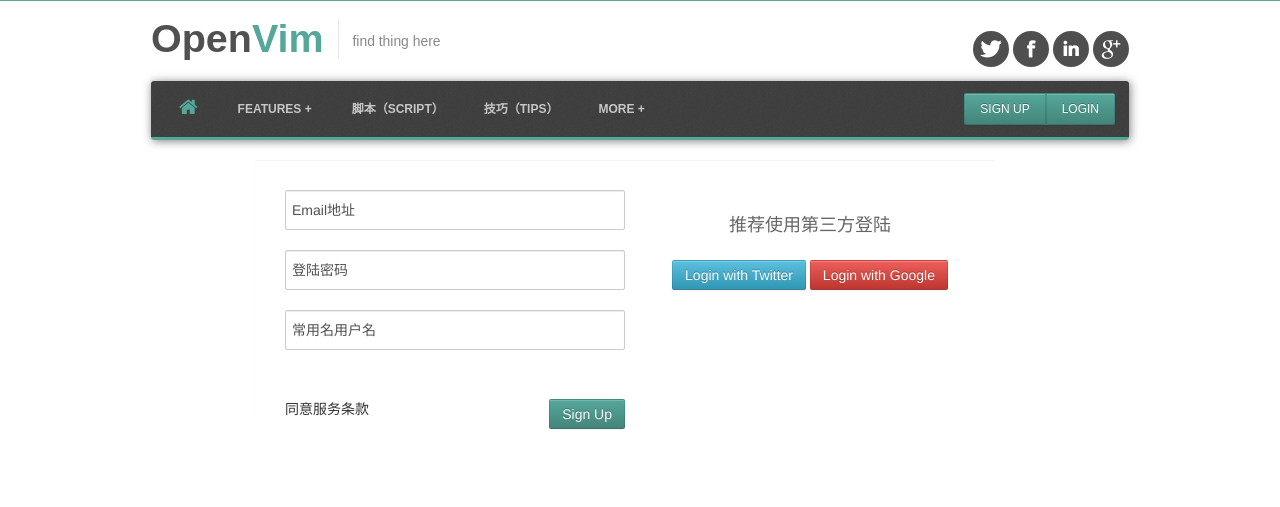
After one commit to foursking/openvim, a CodeIgniter app: page /index.php/tips/signup in a window 1280 px wide. The commit adds this page. Shown: the top 507 px of the page. Run offline with CodeIgniter, Linux system fonts and the light colour scheme; some web fonts are replaced.

Commit message:
修改注册页面

```diff
--- a/application/controllers/tips.php
+++ b/application/controllers/tips.php
@@ -76,5 +76,13 @@ class Tips extends CI_Controller
         $this->load->view('footer_view');
     }
 
+    public function signup()
+    {
+        $this->load->view('header_view');
+        $this->load->view('signup_view');
+    }
+
+
+
 
 }
--- a/application/views/header_view.php
+++ b/application/views/header_view.php
@@ -51,34 +51,6 @@
 <div id="navigation" class="wrapper">
   <div class="navbar  navbar-static-top">
 
-    <!--Hidden Header Region-->
-    <div class="header-hidden">
-      <div class="header-hidden-inner container">
-        <div class="row-fluid">
-          <div class="span4">
-            <h3>About Us</h3>
-            <p>Making the web a prettier place one template at a time! We make beautiful, quality, responsive Drupal & web templates!</p>
-            <a href="about.html" class="btn btn-mini btn-primary">Find out more</a> </div>
-          <div class="span4">
-            <!--@todo: replace with company contact details-->
-            <h3>Contact Us</h3>
-            <address>
-            <p><abbr title="Phone"><i class="icon-phone"></i></abbr> 019223 8092344</p>
-            <p><abbr title="Email"><i class="icon-envelope"></i></abbr> info@themelize.me</p>
-            <p><abbr title="Address"><i class="icon-home"></i></abbr> Sunshine House, Sunville. SUN12 8LU.</p>
-            </address>
-          </div>
-          <div class="span4">
-            <!--Colour Switch for demo - @todo: remove in production-->
-            <div class="colour-switcher">
-              <h3>Theme Colours</h3>
-              <a href="#green" class="green active _tooltip" data-placement="bottom" data-original-title="Green (Default)">Green</a> <a href="#red" class="red _tooltip" data-placement="bottom" data-original-title="Red">Red</a> <a href="#blue" class="blue _tooltip" data-placement="bottom" data-original-title="Blue">Blue</a>
-              <p>Cookies are NOT enabled so colour selection is not persistent.</p>
-            </div>
-          </div>
-        </div>
-      </div>
-    </div>
 
     <!--Header & Branding region-->
     <div class="header">
@@ -94,7 +66,6 @@
 
           <!--header rightside-->
           <div class="span6">
-            <div id="header-hidden-link"> <a href="#" class="show-hide" title="Click me you'll get a surprise" data-target=".header-hidden"><i></i>Open</a> </div>
 
             <!--social media icons-->
             <div class="social-media pull-right">
--- /dev/null
+++ b/application/views/signup_view.php
@@ -0,0 +1,101 @@
+<style>
+
+#signup-welcome-form {
+width: 340px;
+padding: 0 30px 0 0;
+float: left;
+}
+
+.well{
+background-color:#fff;
+border:0px;
+
+
+}
+
+.well-form {
+    max-width: 680px;
+    height:200px;
+    padding:30px;
+	margin: 0 auto;
+}
+.well-form .form-actions {
+    padding: 19px 0;
+}
+.well-form .form-actions label {
+    display: inline-table;
+    float: left;
+    margin-top: 5px;
+}
+.well-form .form-actions button {
+    float: right;
+}
+.well-form .form-extra {
+    text-align: center;
+}
+.well-form .form-extra button {
+    margin-bottom: 5px;
+}
+
+.form-actions{
+margin-top: 20px;
+margin-bottom: 20px;
+border:0px;
+background-color:#fff;
+
+}
+
+.slug{
+margin: 15px 0 15px;
+color: #666;
+font-size: 18px;
+font-weight: normal;
+}
+
+.text-34{
+font-size: 16px;
+padding: 9px 6px;
+background: #FFF;
+border: 1px solid #c6c6c6;
+width: 96%;
+height:30px;
+-webkit-box-shadow: inset 0 1px 2px rgba(0,0,0,0.1),0 1px 0 rgba(255,255,255,0.5);
+-moz-box-shadow: inset 0 1px 2px rgba(0,0,0,0.1),0 1px 0 rgba(255,255,255,0.5);
+box-shadow: inset 0 1px 2px rgba(0,0,0,0.1),0 1px 0 rgba(255,255,255,0.5);
+}
+
+
+</style>
+
+<div id="content">
+	  <div class="container">
+	    <div class="row">
+		    <div class="well well-form txt-lefty">
+			  <form id="signup-welcome-form"/>
+		        <div class="control-group">
+					<input type="text" name="fname" placeholder="Email地址" class="text-34" style="height:30px" required="" />
+			    </div>
+		        <div class="control-group">
+					<input type="password" name="pass" placeholder="登陆密码" class="text-34" style="height:30px" required="" data-validation-matches-match="pass" data-validation-matches-message="Must match password entered above" />
+			    </div>
+              <div class="control-group">
+		          <div class="controls">
+					<input type="password" name="passagain" placeholder="常用名用户名" class="text-34" style="height:30px" required="" data-validation-matches-match="pass" data-validation-matches-message="Must match password entered above" />
+				  </div>
+			    </div>
+             <div class="form-actions">
+                <span>
+                   同意服务条款
+                </span>
+			      <button class="btn btn-primary" type="submit">Sign Up</button>
+                </div>
+              </form>
+		      <div class="form-extra">
+                <h3 class="slug">推荐使用第三方登陆</h3>
+			    <button class="btn btn-info"><i class="glyphicons-twitter"></i> Login with Twitter</button>
+			    <button class="btn btn-danger"><i class="glyphicons-google_plus"></i> Login with Google</button>
+			  </div>
+            </div>
+		  </div>
+	  </div>
+</div>
```
